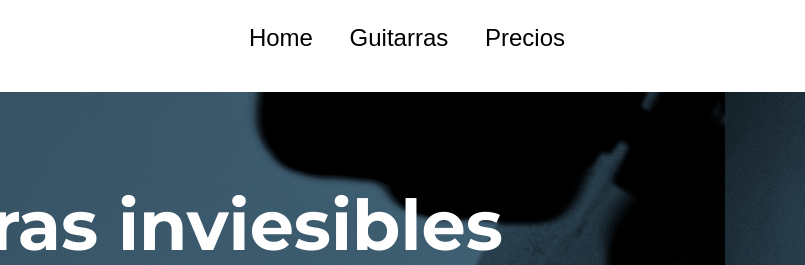
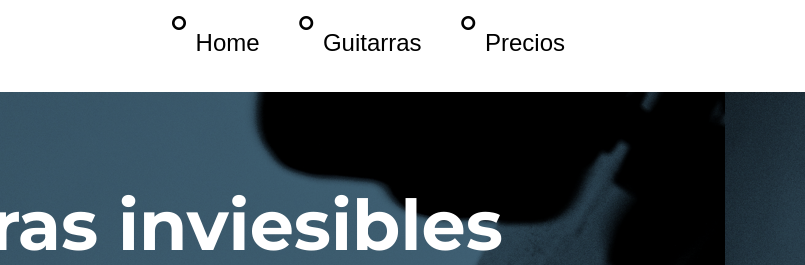
Before and after one commit to HarpeBlue/Invie-Desarrollo-web, a plain HTML site: page index.html in a window 1280 px wide. Shown: the top 265 px of the page, 475-1280 px from the left. Drawn offline with Linux system fonts and the light colour scheme; a web font is replaced by a local one.

Commit message:
Agregando pseudoelementos.

```diff
--- a/css/invie.css
+++ b/css/invie.css
@@ -57,6 +57,12 @@ body
 {
   display: inline-block;
   margin-left: 30px;
+}
+.menu li::before
+{
+  content: "°";
+  font-size: 50px;
+  line-height: 20px;
 }
 .menu a
 {
```
